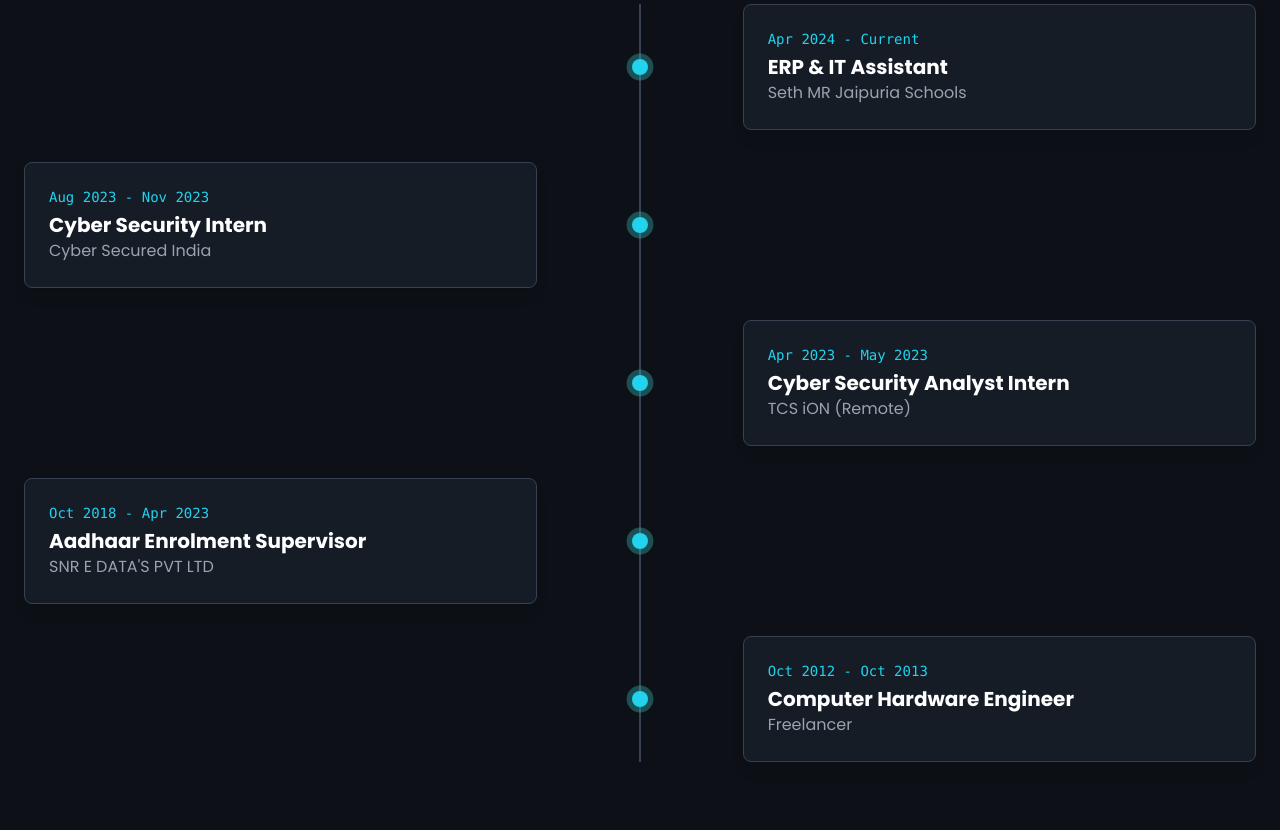
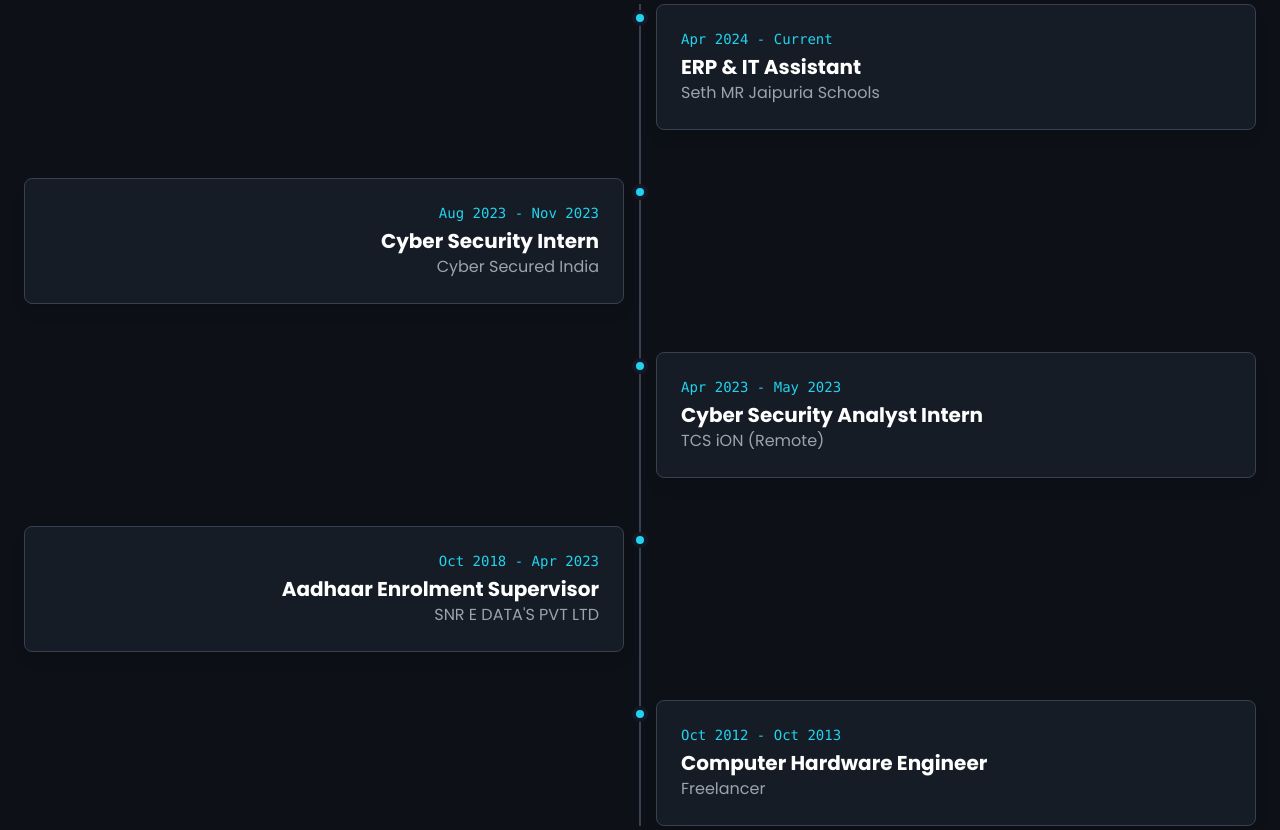
Before and after one commit to surajvaikom/surajns-portfolio, a plain HTML site: page index.html in a window 1280 px wide. Shown: the part 1672-2502 px from the top of the page. Drawn offline with nearby package versions, Linux system fonts and the light colour scheme; animation ran at ten frames a second.

Commit message:
Update index.html

```diff
--- a/index.html
+++ b/index.html
@@ -36,6 +36,7 @@
             font-family: 'Poppins', sans-serif;
             background-color: var(--primary-bg);
             color: var(--text-primary);
+            overflow-x: hidden; /* Prevent horizontal scroll */
         }
 
         /* Matrix background */
@@ -242,72 +243,62 @@
                 <h2 class="text-3xl font-bold font-mono text-white">/Professional_Experience</h2>
                 <p class="mt-4 max-w-3xl mx-auto text-gray-500">Executing roles across IT, security, and client management.</p>
             </div>
-            <!-- Timeline -->
+            <!-- Responsive Timeline -->
             <div class="mt-12 relative">
-                <!-- Desktop Timeline Line -->
-                <div class="absolute w-0.5 h-full bg-gray-700 left-1/2 transform -translate-x-1/2 hidden md:block"></div>
-                <!-- Mobile Timeline Line -->
-                <div class="absolute w-0.5 h-full bg-gray-700 left-2 md:hidden"></div>
-
-                <div class="space-y-8">
-                    <!-- Timeline Item 1 -->
-                    <div id="erp-job" class="timeline-item">
-                        <div class="md:flex md:justify-between md:items-center w-full">
-                            <div class="md:w-5/12"></div>
-                            <div class="z-10 bg-cyan-400 w-4 h-4 rounded-full shadow-xl absolute left-2 -translate-x-1/2 md:relative md:left-0 md:translate-x-0 timeline-node"></div>
-                            <div class="w-full ml-8 md:ml-0 md:w-5/12 bg-gray-800/50 border border-gray-700 p-6 rounded-lg shadow-lg cursor-pointer transition-all duration-300 hover:scale-105 hover:shadow-cyan-500/20">
+                <div class="absolute w-0.5 h-full bg-gray-700 left-4 transform -translate-x-1/2 md:left-1/2"></div>
+                <div class="space-y-12">
+                    <!-- Timeline Items -->
+                    <div id="erp-job" class="timeline-item relative pl-10 md:grid md:grid-cols-2 md:gap-8 md:pl-0">
+                        <div></div>
+                        <div class="md:col-start-2">
+                            <div class="absolute w-4 h-4 bg-cyan-400 rounded-full mt-1.5 -left-1.5 border-4 border-gray-900 md:left-1/2 md:-translate-x-1/2"></div>
+                            <div class="card-3d bg-gray-800/50 border border-gray-700 p-6 rounded-lg shadow-lg cursor-pointer">
                                 <p class="text-sm text-cyan-400 font-mono">Apr 2024 - Current</p>
                                 <h3 class="text-xl font-bold text-white mt-1">ERP & IT Assistant</h3>
                                 <p class="text-gray-400">Seth MR Jaipuria Schools</p>
                             </div>
                         </div>
                     </div>
-
-                    <!-- Timeline Item 2 -->
-                    <div id="cs-intern-job" class="timeline-item">
-                        <div class="md:flex md:justify-between md:items-center w-full md:flex-row-reverse">
-                            <div class="md:w-5/12"></div>
-                            <div class="z-10 bg-cyan-400 w-4 h-4 rounded-full shadow-xl absolute left-2 -translate-x-1/2 md:relative md:left-0 md:translate-x-0 timeline-node"></div>
-                            <div class="w-full ml-8 md:ml-0 md:w-5/12 bg-gray-800/50 border border-gray-700 p-6 rounded-lg shadow-lg cursor-pointer transition-all duration-300 hover:scale-105 hover:shadow-cyan-500/20">
+                    <div id="cs-intern-job" class="timeline-item relative pl-10 md:grid md:grid-cols-2 md:gap-8 md:pl-0">
+                        <div class="md:text-right md:col-start-1">
+                             <div class="card-3d bg-gray-800/50 border border-gray-700 p-6 rounded-lg shadow-lg cursor-pointer">
                                 <p class="text-sm text-cyan-400 font-mono">Aug 2023 - Nov 2023</p>
                                 <h3 class="text-xl font-bold text-white mt-1">Cyber Security Intern</h3>
                                 <p class="text-gray-400">Cyber Secured India</p>
                             </div>
                         </div>
+                        <div class="md:col-start-2">
+                            <div class="absolute w-4 h-4 bg-cyan-400 rounded-full mt-1.5 -left-1.5 border-4 border-gray-900 md:left-1/2 md:-translate-x-1/2"></div>
+                        </div>
                     </div>
-
-                    <!-- Timeline Item 3 -->
-                    <div id="tcs-intern-job" class="timeline-item">
-                        <div class="md:flex md:justify-between md:items-center w-full">
-                            <div class="md:w-5/12"></div>
-                            <div class="z-10 bg-cyan-400 w-4 h-4 rounded-full shadow-xl absolute left-2 -translate-x-1/2 md:relative md:left-0 md:translate-x-0 timeline-node"></div>
-                            <div class="w-full ml-8 md:ml-0 md:w-5/12 bg-gray-800/50 border border-gray-700 p-6 rounded-lg shadow-lg cursor-pointer transition-all duration-300 hover:scale-105 hover:shadow-cyan-500/20">
+                    <div id="tcs-intern-job" class="timeline-item relative pl-10 md:grid md:grid-cols-2 md:gap-8 md:pl-0">
+                        <div></div>
+                        <div class="md:col-start-2">
+                            <div class="absolute w-4 h-4 bg-cyan-400 rounded-full mt-1.5 -left-1.5 border-4 border-gray-900 md:left-1/2 md:-translate-x-1/2"></div>
+                            <div class="card-3d bg-gray-800/50 border border-gray-700 p-6 rounded-lg shadow-lg cursor-pointer">
                                 <p class="text-sm text-cyan-400 font-mono">Apr 2023 - May 2023</p>
                                 <h3 class="text-xl font-bold text-white mt-1">Cyber Security Analyst Intern</h3>
                                 <p class="text-gray-400">TCS iON (Remote)</p>
                             </div>
                         </div>
                     </div>
-
-                    <!-- Timeline Item 4 -->
-                    <div id="aadhaar-job" class="timeline-item">
-                        <div class="md:flex md:justify-between md:items-center w-full md:flex-row-reverse">
-                            <div class="md:w-5/12"></div>
-                            <div class="z-10 bg-cyan-400 w-4 h-4 rounded-full shadow-xl absolute left-2 -translate-x-1/2 md:relative md:left-0 md:translate-x-0 timeline-node"></div>
-                            <div class="w-full ml-8 md:ml-0 md:w-5/12 bg-gray-800/50 border border-gray-700 p-6 rounded-lg shadow-lg cursor-pointer transition-all duration-300 hover:scale-105 hover:shadow-cyan-500/20">
+                    <div id="aadhaar-job" class="timeline-item relative pl-10 md:grid md:grid-cols-2 md:gap-8 md:pl-0">
+                        <div class="md:text-right md:col-start-1">
+                             <div class="card-3d bg-gray-800/50 border border-gray-700 p-6 rounded-lg shadow-lg cursor-pointer">
                                 <p class="text-sm text-cyan-400 font-mono">Oct 2018 - Apr 2023</p>
                                 <h3 class="text-xl font-bold text-white mt-1">Aadhaar Enrolment Supervisor</h3>
                                 <p class="text-gray-400">SNR E DATA'S PVT LTD</p>
                             </div>
                         </div>
+                        <div class="md:col-start-2">
+                            <div class="absolute w-4 h-4 bg-cyan-400 rounded-full mt-1.5 -left-1.5 border-4 border-gray-900 md:left-1/2 md:-translate-x-1/2"></div>
+                        </div>
                     </div>
-
-                    <!-- Timeline Item 5 -->
-                    <div id="freelancer-job" class="timeline-item">
-                        <div class="md:flex md:justify-between md:items-center w-full">
-                            <div class="md:w-5/12"></div>
-                            <div class="z-10 bg-cyan-400 w-4 h-4 rounded-full shadow-xl absolute left-2 -translate-x-1/2 md:relative md:left-0 md:translate-x-0 timeline-node"></div>
-                            <div class="w-full ml-8 md:ml-0 md:w-5/12 bg-gray-800/50 border border-gray-700 p-6 rounded-lg shadow-lg cursor-pointer transition-all duration-300 hover:scale-105 hover:shadow-cyan-500/20">
+                    <div id="freelancer-job" class="timeline-item relative pl-10 md:grid md:grid-cols-2 md:gap-8 md:pl-0">
+                        <div></div>
+                        <div class="md:col-start-2">
+                            <div class="absolute w-4 h-4 bg-cyan-400 rounded-full mt-1.5 -left-1.5 border-4 border-gray-900 md:left-1/2 md:-translate-x-1/2"></div>
+                             <div class="card-3d bg-gray-800/50 border border-gray-700 p-6 rounded-lg shadow-lg cursor-pointer">
                                 <p class="text-sm text-cyan-400 font-mono">Oct 2012 - Oct 2013</p>
                                 <h3 class="text-xl font-bold text-white mt-1">Computer Hardware Engineer</h3>
                                 <p class="text-gray-400">Freelancer</p>
@@ -326,20 +317,18 @@
                 <p class="mt-4 max-w-3xl mx-auto text-gray-500">My academic background and qualifications.</p>
             </div>
             <div class="mt-12 grid grid-cols-1 md:grid-cols-2 lg:grid-cols-3 gap-8">
-                <!-- Education Card 1 -->
-                <div class="bg-gray-900/50 border border-gray-800 p-8 rounded-lg transition-all duration-300 hover:border-gray-700 hover:-translate-y-2">
+                <!-- Education Cards -->
+                <div class="card-3d bg-gray-900/50 border border-gray-800 p-8 rounded-lg">
                     <p class="font-mono text-cyan-400">2024 - 2025</p>
                     <h3 class="text-xl font-bold text-white mt-2">Bachelor of Library and Information Science (BLIS)</h3>
                     <p class="text-gray-400 mt-1">Indira Gandhi National Open University</p>
                 </div>
-                <!-- Education Card 2 -->
-                <div class="bg-gray-900/50 border border-gray-800 p-8 rounded-lg transition-all duration-300 hover:border-gray-700 hover:-translate-y-2">
+                <div class="card-3d bg-gray-900/50 border border-gray-800 p-8 rounded-lg">
                     <p class="font-mono text-cyan-400">2013 - 2017</p>
                     <h3 class="text-xl font-bold text-white mt-2">Master of Computer Applications (MCA)</h3>
                     <p class="text-gray-400 mt-1">Rajiv Gandhi Institute of Technology, Kottayam, Kerala</p>
                 </div>
-                <!-- Education Card 3 -->
-                <div class="bg-gray-900/50 border border-gray-800 p-8 rounded-lg transition-all duration-300 hover:border-gray-700 hover:-translate-y-2">
+                <div class="card-3d bg-gray-900/50 border border-gray-800 p-8 rounded-lg">
                     <p class="font-mono text-cyan-400">2008 - 2011</p>
                     <h3 class="text-xl font-bold text-white mt-2">Bachelor of Science (BSc), Electronics</h3>
                     <p class="text-gray-400 mt-1">School Of Technology And Applied Sciences, Edappally, Kerala</p>
@@ -354,37 +343,26 @@
                 <p class="mt-4 max-w-3xl mx-auto text-gray-500">My arsenal of technical tools and professional abilities.</p>
             </div>
             <div class="mt-12 grid grid-cols-1 md:grid-cols-2 lg:grid-cols-3 gap-8">
-                <!-- Skill Card 1: Offensive Security -->
-                <div class="bg-gray-900/50 border border-gray-800 p-8 rounded-lg transition-all duration-300 hover:border-cyan-400 hover:shadow-[0_0_20px_var(--accent-glow)] hover:-translate-y-2">
+                <!-- Skill Cards -->
+                <div class="card-3d bg-gray-900/50 border border-gray-800 p-8 rounded-lg transition-all duration-300 hover:border-cyan-400 hover:shadow-[0_0_20px_var(--accent-glow)]">
                     <h3 class="text-xl font-bold text-white font-mono">Offensive Security</h3>
                     <p class="text-gray-500 mt-2">Penetration testing and vulnerability assessment.</p>
                     <div class="mt-6 flex flex-wrap gap-3">
-                         <span class="skill-tag">Ethical Hacking</span>
-                         <span class="skill-tag">Burp Suite</span>
-                         <span class="skill-tag">Nmap</span>
-                         <span class="skill-tag">Metasploit</span>
+                         <span class="skill-tag">Ethical Hacking</span><span class="skill-tag">Burp Suite</span><span class="skill-tag">Nmap</span><span class="skill-tag">Metasploit</span>
                     </div>
                 </div>
-                <!-- Skill Card 2: IT & Systems -->
-                 <div class="bg-gray-900/50 border border-gray-800 p-8 rounded-lg transition-all duration-300 hover:border-cyan-400 hover:shadow-[0_0_20px_var(--accent-glow)] hover:-translate-y-2">
+                <div class="card-3d bg-gray-900/50 border border-gray-800 p-8 rounded-lg transition-all duration-300 hover:border-cyan-400 hover:shadow-[0_0_20px_var(--accent-glow)]">
                     <h3 class="text-xl font-bold text-white font-mono">IT & Systems Admin</h3>
                     <p class="text-gray-500 mt-2">Infrastructure management and support.</p>
                     <div class="mt-6 flex flex-wrap gap-3">
-                         <span class="skill-tag">ERP Management</span>
-                         <span class="skill-tag">Hardware Support</span>
-                         <span class="skill-tag">System Config</span>
-                         <span class="skill-tag">IT Support</span>
+                         <span class="skill-tag">ERP Management</span><span class="skill-tag">Hardware Support</span><span class="skill-tag">System Config</span><span class="skill-tag">IT Support</span>
                     </div>
                 </div>
-                <!-- Skill Card 3: Professional -->
-                 <div class="bg-gray-900/50 border border-gray-800 p-8 rounded-lg transition-all duration-300 hover:border-cyan-400 hover:shadow-[0_0_20px_var(--accent-glow)] hover:-translate-y-2">
+                <div class="card-3d bg-gray-900/50 border border-gray-800 p-8 rounded-lg transition-all duration-300 hover:border-cyan-400 hover:shadow-[0_0_20px_var(--accent-glow)]">
                     <h3 class="text-xl font-bold text-white font-mono">Professional Skills</h3>
                     <p class="text-gray-500 mt-2">Client-facing and operational expertise.</p>
                     <div class="mt-6 flex flex-wrap gap-3">
-                         <span class="skill-tag">Staff Training</span>
-                         <span class="skill-tag">Customer Service</span>
-                         <span class="skill-tag">Digital Marketing</span>
-                         <span class="skill-tag">Social Media Management</span>
+                         <span class="skill-tag">Staff Training</span><span class="skill-tag">Customer Service</span><span class="skill-tag">Digital Marketing</span><span class="skill-tag">Social Media Management</span>
                     </div>
                 </div>
             </div>
```
